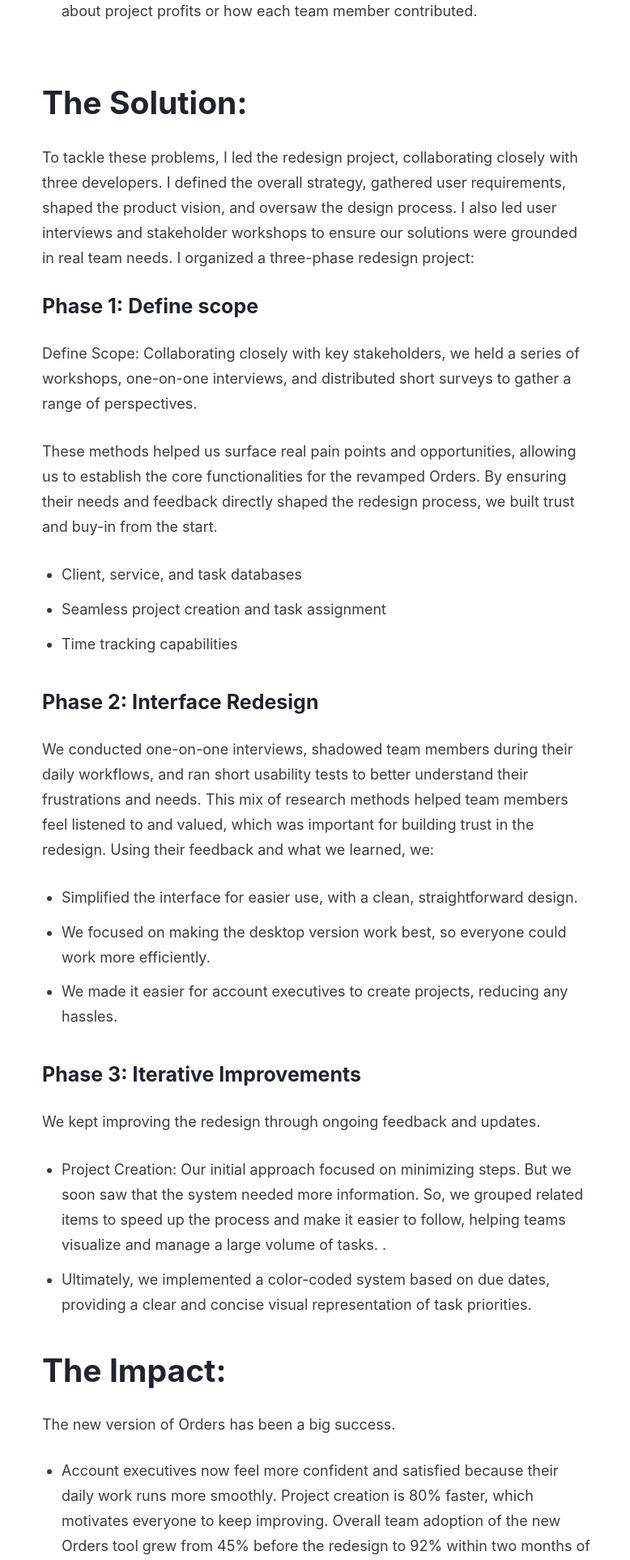
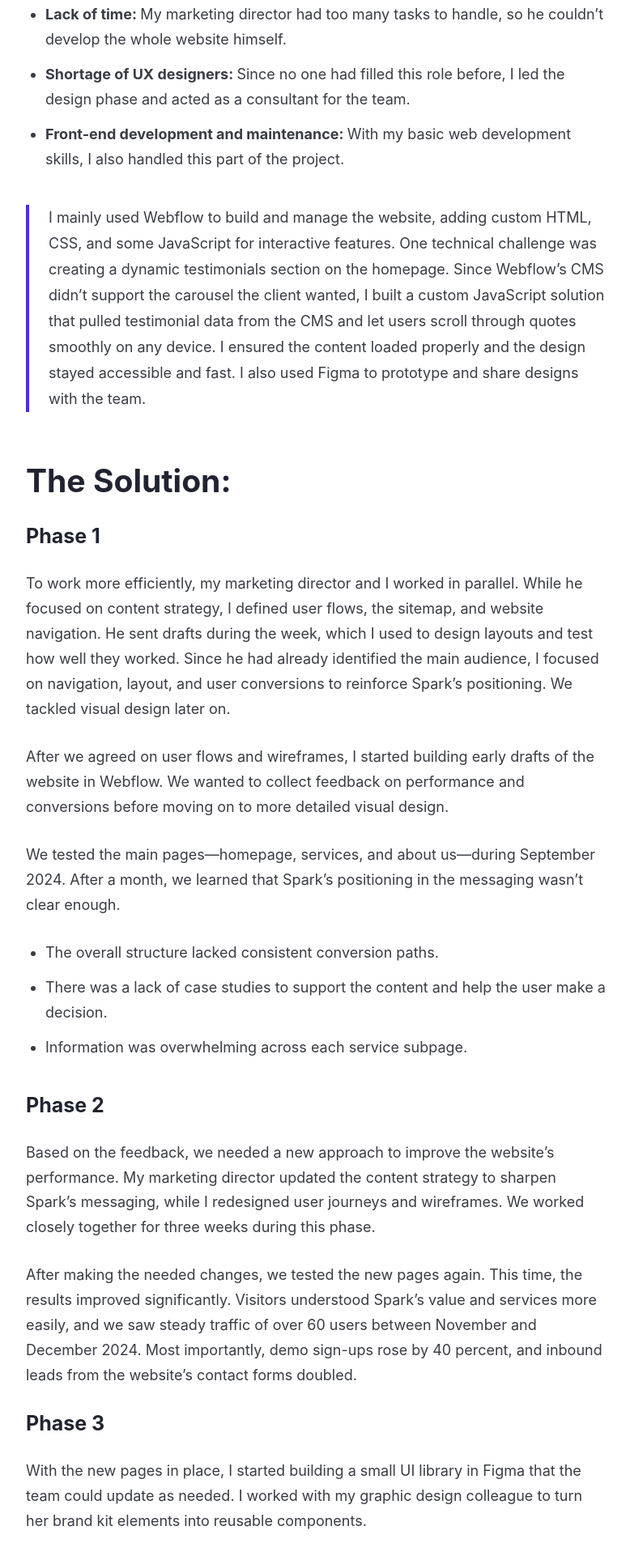
Before and after one commit to luisescoto99/portfolio-website-web-design, a plain HTML site: page projects/spark-website.html in a window 1280 px wide. Shown: the part 873-2800 px from the top of the page at 81% size, without its empty margins (248-1026 px from the left). Drawn offline with Linux system fonts and the light colour scheme.

Commit message:
Updated spark website project and CSS styles.

```diff
--- a/assets/styles/portfolio-styles.css
+++ b/assets/styles/portfolio-styles.css
@@ -37,7 +37,7 @@
 
 .case-study-container {
     width: 100%;
-    max-width: 680px; /* Ancho estándar para evitar fatiga visual en líneas largas */
+    max-width: 720px; /* Ancho estándar para evitar fatiga visual en líneas largas */
     margin-inline: auto;
     display: flex;
     flex-direction: column;
--- a/projects/spark-website.html
+++ b/projects/spark-website.html
@@ -2,7 +2,7 @@
 <html lang="en">
 <head>
     <meta charset="UTF-8">
-    <title>Design Project — Marketing Website</title>
+    <title>Design Project — B2B Website</title>
     <meta content="I help US-based agencies design, build, and launch high-converting websites on time and on strategy."
         name="description">
     <meta content="Luis Escoto — Web &amp; UX Designer" property="og:title">
@@ -81,47 +81,37 @@
     <!-- Case Study layout -->
     <section class="case-study-section">
         <article class="case-study-container">
-            <h1 class="color--black-950 text-left-aligned">Revamping Orders: How We Redesigned Our Project Management Tool</h1>
+            <h1 class="color--black-950 text-left-aligned">Designing a website optimized for lead generation in the BPO industry</h1>
             <h2 class="heading-margin-top">The Challenge:</h2>
-            <p class="case-study-body text-left-aligned">Sayhello, a creative agency, ran into big problems with its in-house project management tool, Orders. Built in 2021 to make work easier and boost team efficiency, Orders became hard to use and overloaded with features. This frustrated the team, and many stopped using it. Fixing these issues was key to winning back trust and showing why a redesign mattered.</p>
+            <p class="case-study-body text-left-aligned">One of my first projects at Spark was leading the agency’s website redesign and development. After a brand refresh in August 2024, I led the entire process, from planning to launch. I managed everything from discovery and information architecture to wireframing and building the site in Webflow, using both templates and custom code. </p>
+            <p class="case-study-body text-left-aligned">I handled front-end development, prototyped in Figma, and ensured new features were technically feasible. When I needed collaboration, I worked with the marketing director on content and teamed up with the graphic designer to bring brand visuals into the site. I set project priorities, managed timelines, and gathered feedback to deliver a website that generated leads and made an impact.</p>
             <ul class="text-left-aligned">
-                <li class="case-study-body"><strong>Account Executives: </strong> Found it slow and tedious to create projects and assign tasks, which hurt their productivity.</li>
-                <li class="case-study-body"><strong>Team Members: </strong> Struggled to figure out which tasks to tackle first, leading to confusion and missed deadlines.</li>
-                <li class="case-study-body"><strong>Lack of Profitability Insights: </strong> The tool didn’t provide useful information about project profits or how each team member contributed.</li>
+                <li class="case-study-body"><strong>Lack of time: </strong> My marketing director had too many tasks to handle, so he couldn’t develop the whole website himself.</li>
+                <li class="case-study-body"><strong>Shortage of UX designers: </strong> Since no one had filled this role before, I led the design phase and acted as a consultant for the team.</li>
+                <li class="case-study-body"><strong>Front-end development and maintenance: </strong> With my basic web development skills, I also handled this part of the project.</li>
             </ul>
+            <div class="block-quote">I mainly used Webflow to build and manage the website, adding custom HTML, CSS, and some JavaScript for interactive features. One technical challenge was creating a dynamic testimonials section on the homepage. Since Webflow’s CMS didn’t support the carousel the client wanted, I built a custom JavaScript solution that pulled testimonial data from the CMS and let users scroll through quotes smoothly on any device. I ensured the content loaded properly and the design stayed accessible and fast. I also used Figma to prototype and share designs with the team.</div>
             <h2 class="heading-margin-top">The Solution:</h2>
-            <p class="case-study-body text-left-aligned">To tackle these problems, I led the redesign project, collaborating closely with three developers. I defined the overall strategy, gathered user requirements, shaped the product vision, and oversaw the design process. I also led user interviews and stakeholder workshops to ensure our solutions were grounded in real team needs. I organized a three-phase redesign project:</p>
-            <h3 class="heading-h3-small">Phase 1: Define scope</h3>
-            <p class="case-study-body text-left-aligned">Define Scope: Collaborating closely with key stakeholders, we held a series of workshops, one-on-one interviews, and distributed short surveys to gather a range of perspectives. </p>
-            <p class="case-study-body text-left-aligned">These methods helped us surface real pain points and opportunities, allowing us to establish the core functionalities for the revamped Orders. By ensuring their needs and feedback directly shaped the redesign process, we built trust and buy-in from the start.</p>
+            <h3 class="heading-h3-small">Phase 1</h3>
+            <p class="case-study-body text-left-aligned">To work more efficiently, my marketing director and I worked in parallel. While he focused on content strategy, I defined user flows, the sitemap, and website navigation. He sent drafts during the week, which I used to design layouts and test how well they worked. Since he had already identified the main audience, I focused on navigation, layout, and user conversions to reinforce Spark’s positioning. We tackled visual design later on.</p>
+            <p class="case-study-body text-left-aligned">After we agreed on user flows and wireframes, I started building early drafts of the website in Webflow. We wanted to collect feedback on performance and conversions before moving on to more detailed visual design.</p>
+            <p class="case-study-body text-left-aligned">We tested the main pages—homepage, services, and about us—during September 2024. After a month, we learned that Spark’s positioning in the messaging wasn’t clear enough.</p>
             <ul class="text-left-aligned">
-                <li class="case-study-body">Client, service, and task databases</li>
-                <li class="case-study-body">Seamless project creation and task assignment</li>
-                <li class="case-study-body">Time tracking capabilities</li>
+                <li class="case-study-body">The overall structure lacked consistent conversion paths.</li>
+                <li class="case-study-body">There was a lack of case studies to support the content and help the user make a decision.</li>
+                <li class="case-study-body">Information was overwhelming across each service subpage.</li>
             </ul>
-            <h3 class="heading-h3-small">Phase 2:  Interface Redesign</h3>
-            <p class="case-study-body text-left-aligned">We conducted one-on-one interviews, shadowed team members during their daily workflows, and ran short usability tests to better understand their frustrations and needs. This mix of research methods helped team members feel listened to and valued, which was important for building trust in the redesign. Using their feedback and what we learned, we:</p>
-            <ul class="text-left-aligned">
-                <li class="case-study-body">Simplified the interface for easier use, with a clean, straightforward design.</li>
-                <li class="case-study-body">We focused on making the desktop version work best, so everyone could work more efficiently.</li>
-                <li class="case-study-body">We made it easier for account executives to create projects, reducing any hassles.</li>
-            </ul>
-            <h3 class="heading-h3-small">Phase 3: Iterative Improvements</h3>
-            <p class="case-study-body text-left-aligned">We kept improving the redesign through ongoing feedback and updates.</p>
-            <ul class="text-left-aligned">
-                <li class="case-study-body">Project Creation: Our initial approach focused on minimizing steps. But we soon saw that the system needed more information. So, we grouped related items to speed up the process and make it easier to follow, helping teams visualize and manage a large volume of tasks. .</li>
-                <li class="case-study-body">Ultimately, we implemented a color-coded system based on due dates, providing a clear and concise visual representation of task priorities.</li>
-            </ul>
+            <h3 class="heading-h3-small">Phase 2</h3>
+            <p class="case-study-body text-left-aligned">Based on the feedback, we needed a new approach to improve the website’s performance. My marketing director updated the content strategy to sharpen Spark’s messaging, while I redesigned user journeys and wireframes. We worked closely together for three weeks during this phase.</p>
+            <p class="case-study-body text-left-aligned">After making the needed changes, we tested the new pages again. This time, the results improved significantly. Visitors understood Spark’s value and services more easily, and we saw steady traffic of over 60 users between November and December 2024. Most importantly, demo sign-ups rose by 40 percent, and inbound leads from the website’s contact forms doubled.
+            <h3 class="heading-h3-small">Phase 3</h3>
+            <p class="case-study-body text-left-aligned">With the new pages in place, I started building a small UI library in Figma that the team could update as needed. I worked with my graphic design colleague to turn her brand kit elements into reusable components.</p>
+            <p class="case-study-body text-left-aligned">After my marketing director and I agreed on the UI library, I expanded the user journeys and website layout into a full experience. To keep things organized and the team on track, I divided the work into weekly sprints with clear goals and deliverables.</p>
+            <p class="case-study-body text-left-aligned">I set up regular check-ins with my marketing director and our designer through live meetings and online messages. This helped us share feedback, review prototypes, and make decisions quickly. I used Notion to track tasks, deadlines, and updates, keeping priorities clear and deadlines on schedule.</p>
+            <p class="case-study-body text-left-aligned">We added a blog to help Spark stand out as an AI-driven agency and boost website traffic. I used templates and global components from our library to build most of the site’s layout. By the end of January 2025, we had a robust structure that supported Spark’s positioning.</p>
             <h2>The Impact:</h2>
-            <p class="color--black-500">The new version of Orders has been a big success.</p>
-             <ul class="text-left-aligned">
-                <li class="case-study-body">Account executives now feel more confident and satisfied because their daily work runs more smoothly. Project creation is 80% faster, which motivates everyone to keep improving. Overall team adoption of the new Orders tool grew from 45% before the redesign to 92% within two months of launch. </li>
-                <li class="case-study-body">Reported user errors and support requests related to Orders declined by 60%, and the average time to resolve issues dropped by half. These improvements have helped boost productivity and user trust across the agency.</li>
-                <li class="case-study-body">Improved Team Collaboration: The simpler interface and better task management have made it much easier for the team to work together and get more done.</li>
-                <li class="case-study-body">Now that users can see useful data about project profits and team performance, they feel more confident making decisions. </li>
-            </ul>
-            <p class="case-study-body text-left-aligned">By putting users first and keeping the design simple, we turned Orders from a source of frustration into a real asset for Sayhello. Throughout the redesign process, we used tools such as Figma for wireframing and prototyping, Miro for online collaboration and workshops, and Jira to manage development tasks and track progress. </p>
-            <p class="case-study-body text-left-aligned">On the development side, the team built the tool with React for the front end, Node.js for the back end, and MongoDB as the database. These technologies allowed us to iterate quickly and respond to user feedback effectively.</p>
+            <p class="case-study-body text-left-aligned">Since January 2025, Spark’s website has had several content updates, but the main layout is still the same. Analytics through March 2025 showed steady performance. After launch, Spark closed several deals with BPO companies, and regular blog posts increased traffic from about 60 to 210 monthly users.</p>
+            <p class="case-study-body text-left-aligned">These results helped Spark reach its goal of generating more qualified leads and strengthening its position in the BPO sector. More website traffic increased brand awareness, and more closed deals boosted revenue and supported the agency’s long-term goals. </p>
         </article>
     </section>
         <!-- CTA Section -->
```
